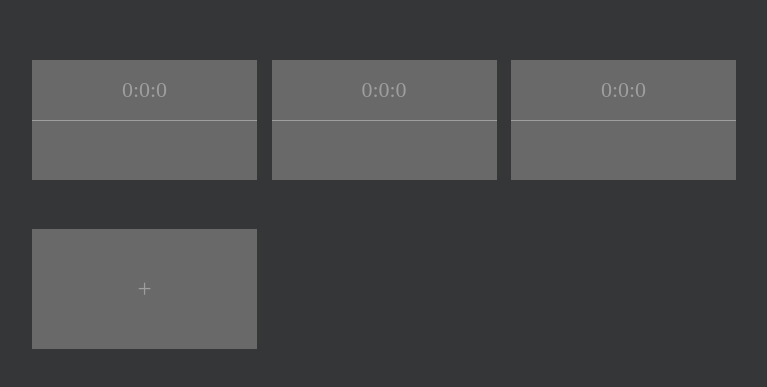
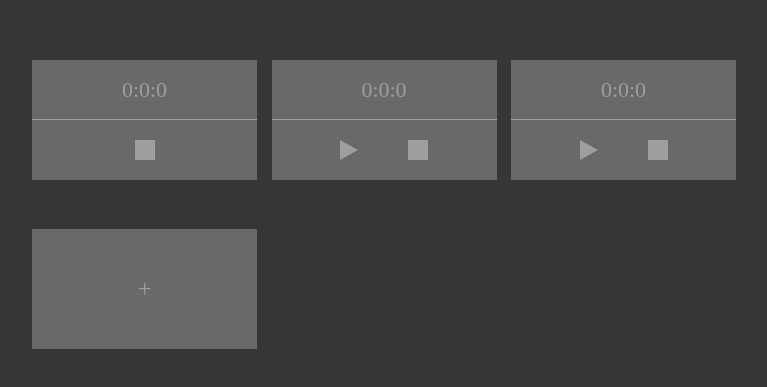
Before and after one commit to elinaa21/timers-task, a Vue app: page / in a window 1280 px wide. Shown: the part 171-558 px from the top of the page, without its empty margins (256-1023 px from the left). Built offline with nearby package versions, Linux system fonts and the light colour scheme.

Commit message:
button play

```diff
--- a/src/App.vue
+++ b/src/App.vue
@@ -6,7 +6,7 @@
         v-bind:timer="timer"
         :key="timer.id"
       />
-      <div class='add-timer'>&plus;</div>
+      <div class="add-timer">&plus;</div>
     </div>
   </div>
 </template>
@@ -15,7 +15,7 @@
 import Timer from './components/Timer.vue'
 
 const timers = [
-  { id: 0, hours: 0, minutes: 0, seconds: 0, active: false },
+  { id: 0, hours: 0, minutes: 0, seconds: 0, active: true },
   { id: 1, hours: 0, minutes: 0, seconds: 0, active: false },
   { id: 2, hours: 0, minutes: 0, seconds: 0, active: false },
 ];
--- a/src/components/Timer.vue
+++ b/src/components/Timer.vue
@@ -4,6 +4,10 @@
       class="timer__time"
       v-bind:class="{timer__time_active: timer.active}"
     >{{timer.hours}}:{{timer.minutes}}:{{timer.seconds}}</div>
+    <div class="options">
+      <div class="left-img play" v-if="!timer.active"></div>
+      <img src="../assets/square.png">
+    </div>
   </div>
 </template>
 
@@ -36,5 +40,23 @@ export default {
   align-items: center;
   justify-content: center;
   border-bottom: #9E9E9E 1px solid;
+  box-sizing: border-box;
+}
+.options {
+  display: flex;
+  align-items: center;
+  justify-content: center;
+  height: 50%;
+}
+.left-img {
+  margin-right: 48px;
+}
+.play {
+  width: 20px;
+  height: 20px;
+  border: #696969 solid;
+  border-width: 10px 0px 10px 18px;
+  box-sizing: border-box;
+  border-color: transparent transparent transparent #9E9E9E;
 }
 </style>
```
